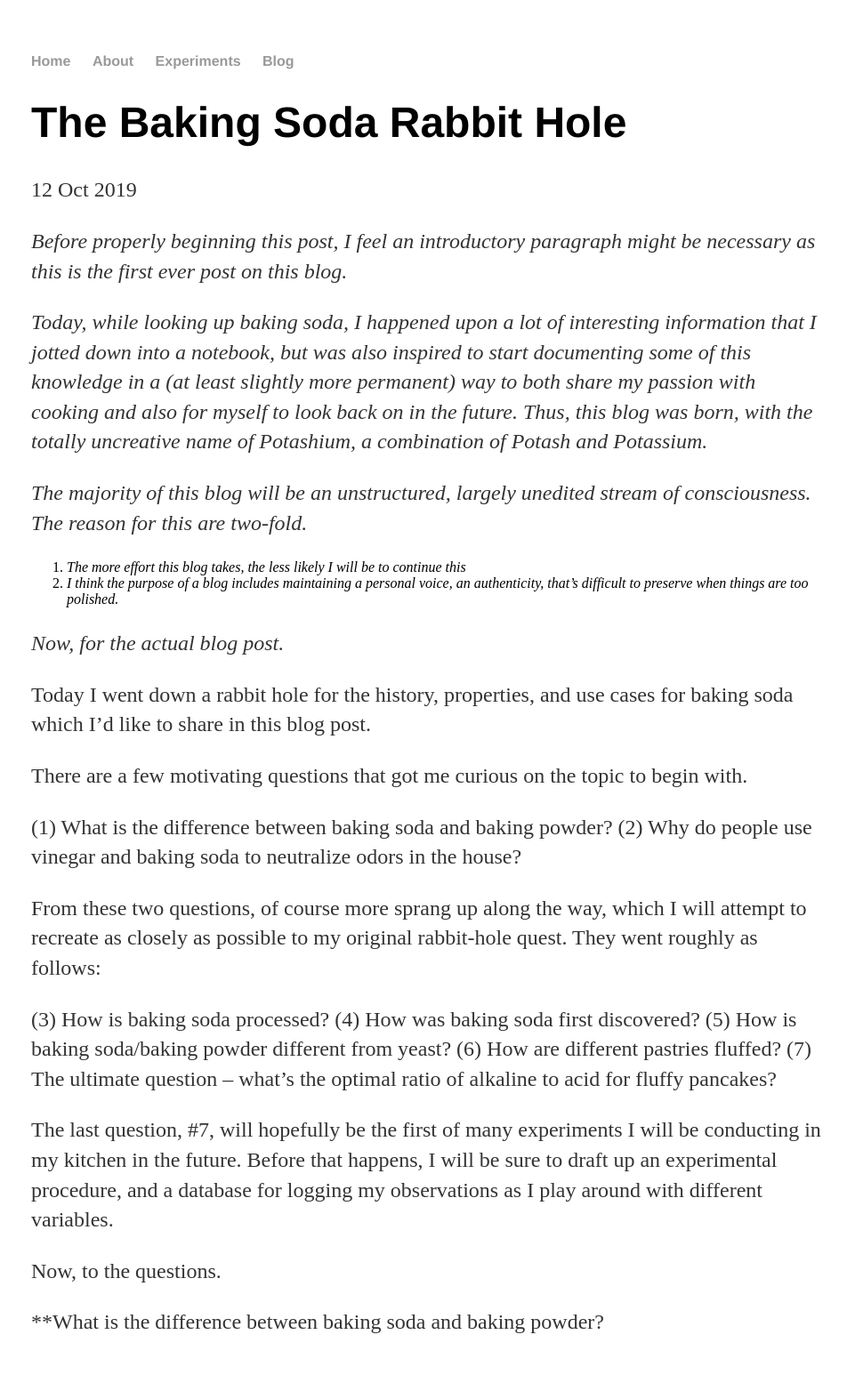
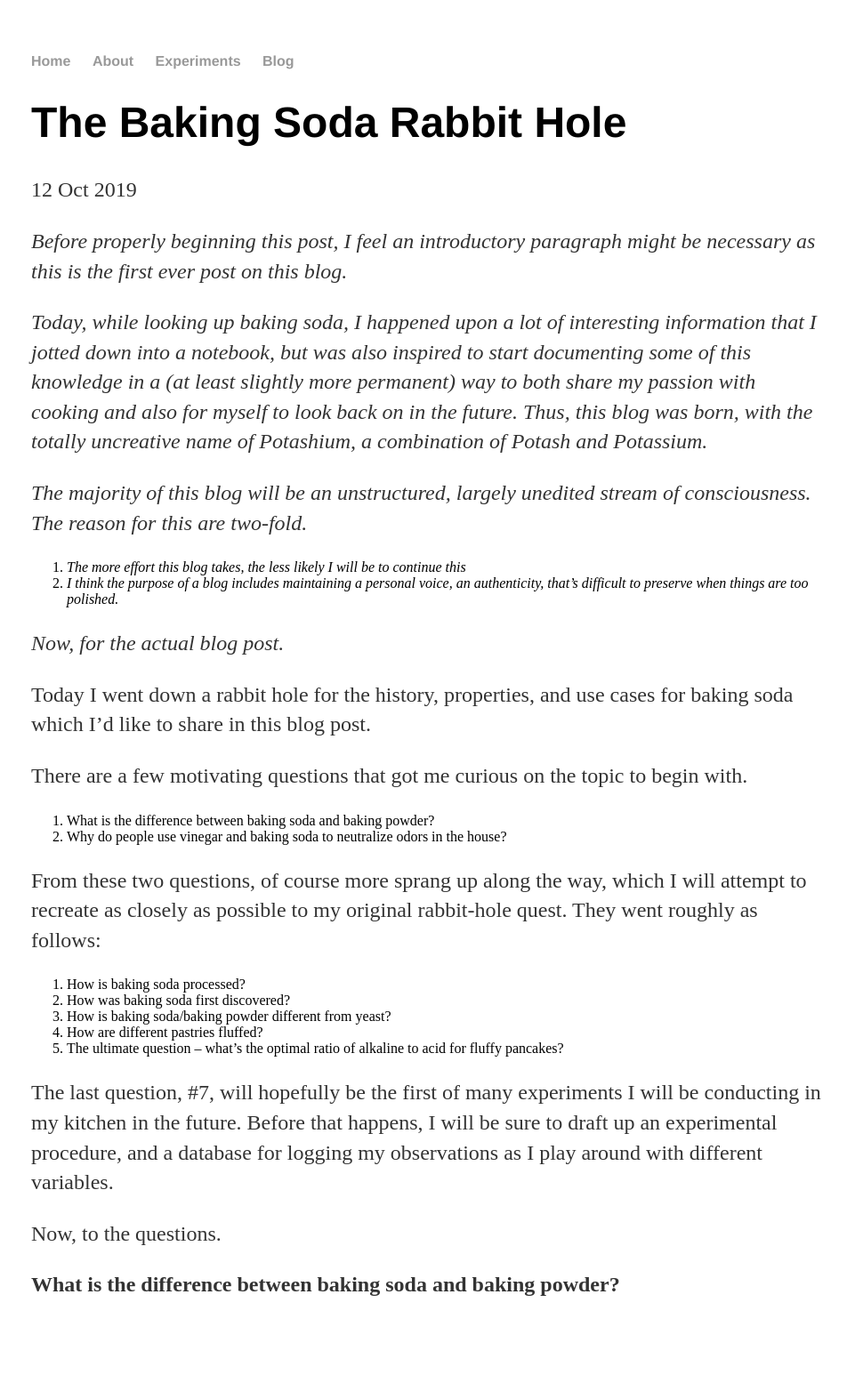
Before and after one commit to potashium/potashium.github.io, a Jekyll site: the page built from _posts/2019-10-12-the-baking-soda-rabbit-hole.md, in a window 1280 px wide. Shown: the whole page at 89% size, without its empty margins (157-1109 px from the left). Built offline with Jekyll 4.4.1, drawn with Linux system fonts in a browser that asks for light colours; after the commit the page ends 1522 px from its top, so only the background shows below that.

Commit message:
Update 2019-10-12-the-baking-soda-rabbit-hole.md

```diff
--- a/_posts/2019-10-12-the-baking-soda-rabbit-hole.md
+++ b/_posts/2019-10-12-the-baking-soda-rabbit-hole.md
@@ -19,19 +19,19 @@ Today I went down a rabbit hole for the history, properties, and use cases for b
 
 There are a few motivating questions that got me curious on the topic to begin with.
 
-(1) What is the difference between baking soda and baking powder?
-(2) Why do people use vinegar and baking soda to neutralize odors in the house?
+1. What is the difference between baking soda and baking powder?
+2. Why do people use vinegar and baking soda to neutralize odors in the house?
 
 From these two questions, of course more sprang up along the way, which I will attempt to recreate as closely as possible to my original rabbit-hole quest. They went roughly as follows:
 
-(3) How is baking soda processed?
-(4) How was baking soda first discovered?
-(5) How is baking soda/baking powder different from yeast?
-(6) How are different pastries fluffed?
-(7) The ultimate question -- what's the optimal ratio of alkaline to acid for fluffy pancakes?
+3. How is baking soda processed?
+4. How was baking soda first discovered?
+5. How is baking soda/baking powder different from yeast?
+6. How are different pastries fluffed?
+7. The ultimate question -- what's the optimal ratio of alkaline to acid for fluffy pancakes?
 
 The last question, #7, will hopefully be the first of many experiments I will be conducting in my kitchen in the future. Before that happens, I will be sure to draft up an experimental procedure, and a database for logging my observations as I play around with different variables.
 
 Now, to the questions.
 
-**What is the difference between baking soda and baking powder?
+**What is the difference between baking soda and baking powder?**
```
